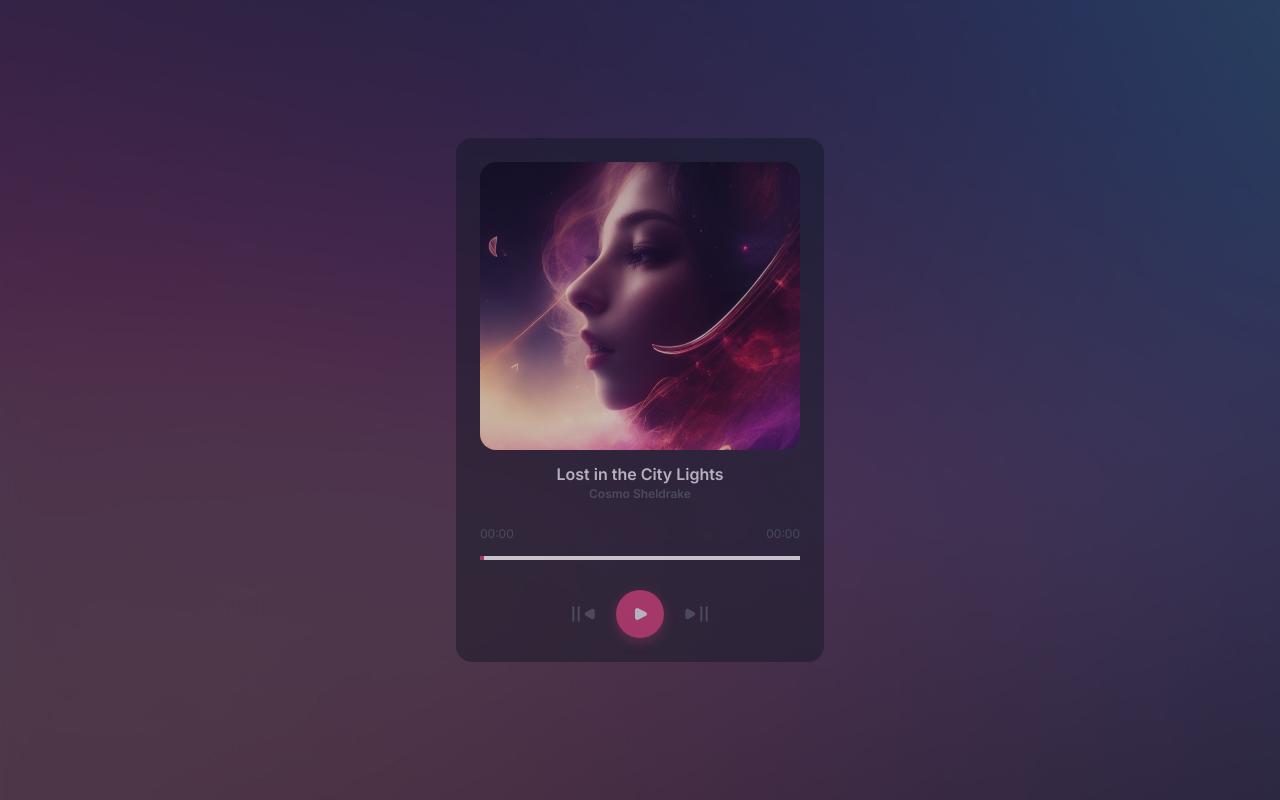
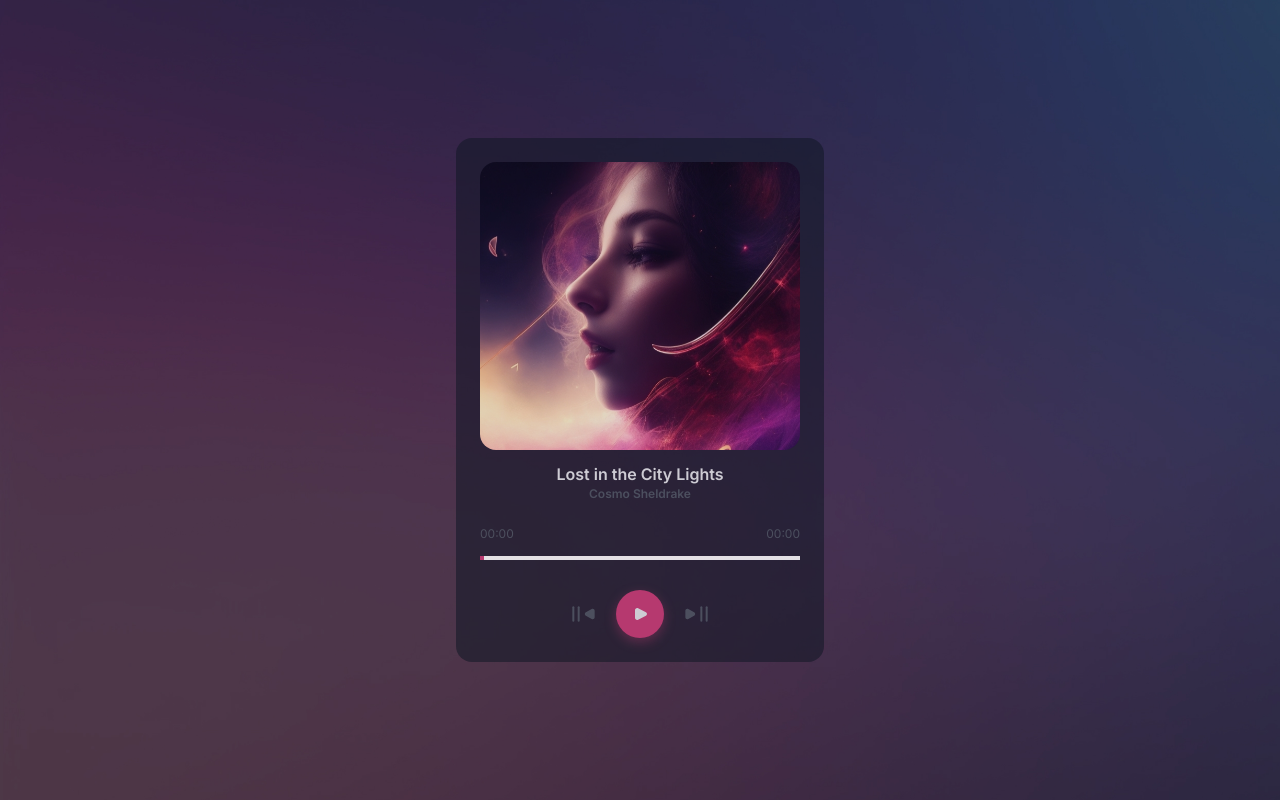
Before and after one commit to Imad-t/music-player, a website: page src/index.html in a window 1280 px wide. Drawn offline with Linux system fonts and the light colour scheme.

Commit message:
changed player opacity

```diff
--- a/src/index.html
+++ b/src/index.html
@@ -11,7 +11,7 @@
   <link href="https://fonts.googleapis.com/css2?family=Inter:wght@100;200;300;400;500;600;700;800;900&display=swap" rel="stylesheet">
 </head>
 <body class="bg-[url('./assets/bg.jpg')] bg-cover flex justify-center items-center min-h-screen">
-  <div class="bg-playerbg opacity-70 p-6 w-fit h-fit rounded-2xl flex flex-col justify-center items-center">
+  <div class="bg-playerbg opacity-85 p-6 w-fit h-fit rounded-2xl flex flex-col justify-center items-center">
     <div id="cover" class="h-72 w-80 rounded-2xl bg-[url('./assets/cover-1.png')] bg-cover"></div>
     <h4 id="songName" class="mt-3 text-whiteish text-16px font-semibold">Lost in the City Lights</h4>
     <p id="artistName" class="text-lightgray text-xs font-semibold">Cosmo Sheldrake</p>
```
Also changed, not shown: src/output.css.
